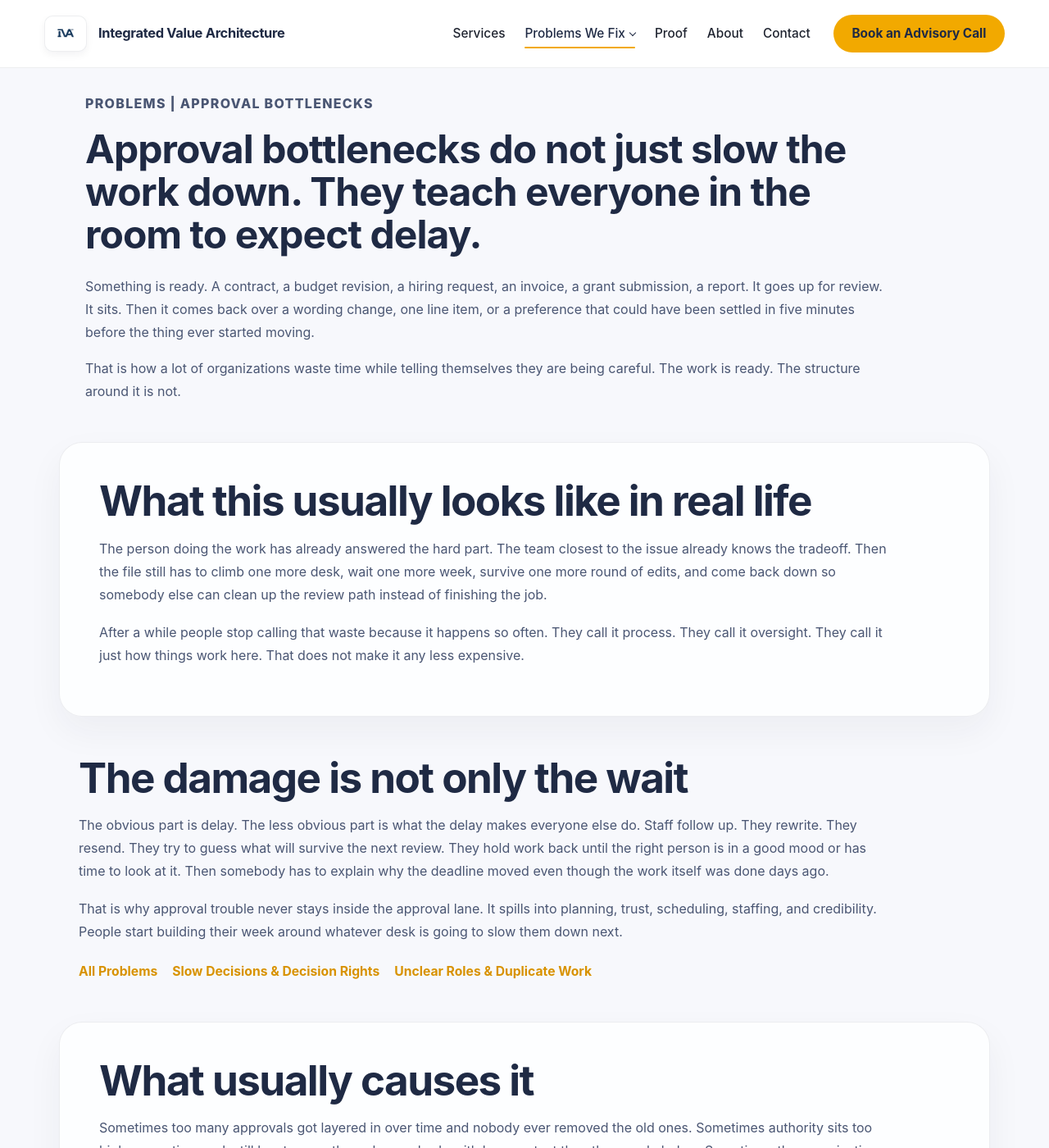
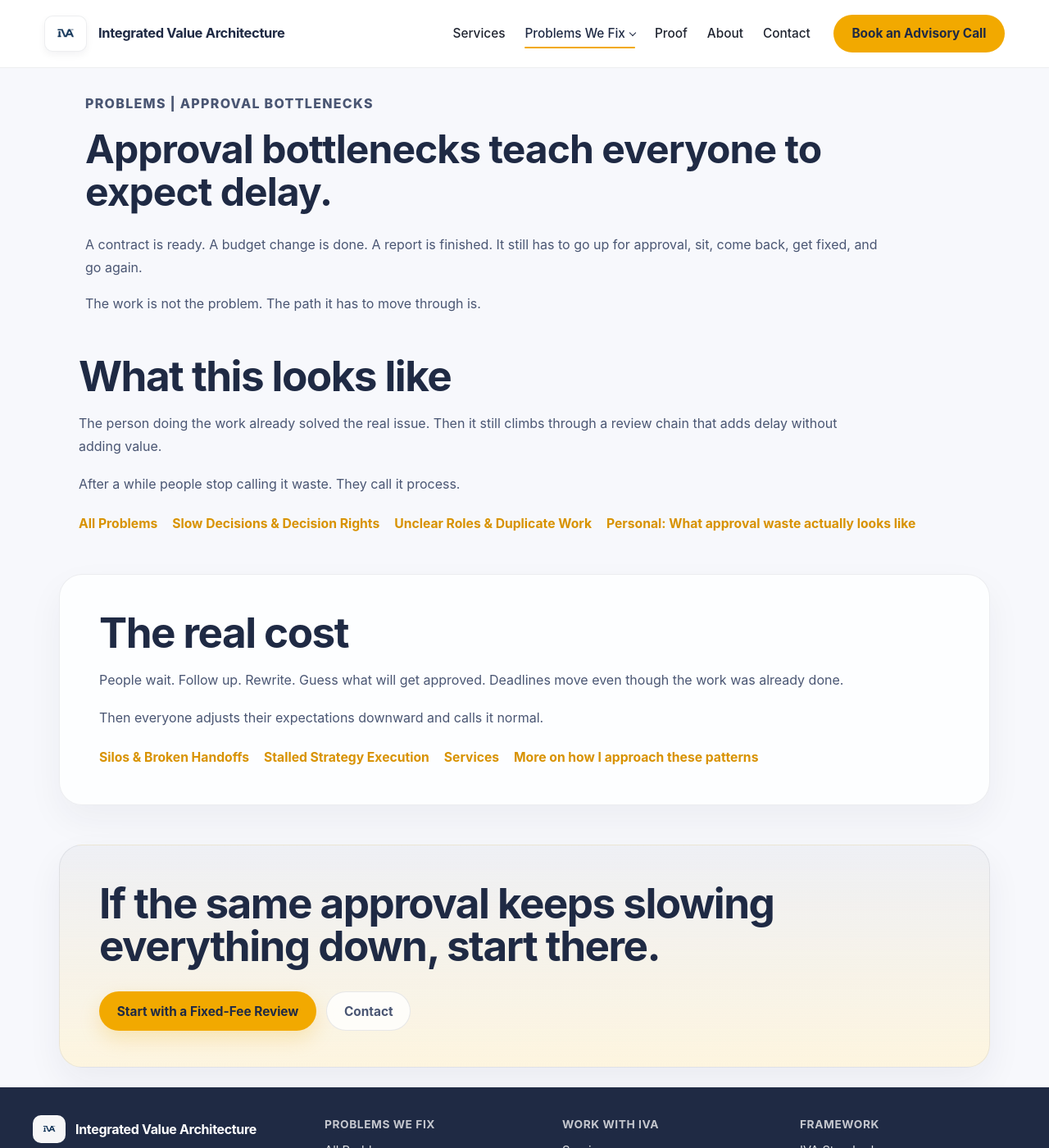
Before and after one commit to efost7873/integratedvaluearchitecture.com, a Jekyll site: the page built from approval-bottlenecks.html, in a window 1280 px wide and 1400 px high. Shown: the whole window at 82% size. Built offline with Jekyll 4.4.1, drawn with Linux system fonts in a browser that asks for light colours; some of the changed text lies outside the part shown.

Commit message:
Update approval-bottlenecks.html

```diff
--- a/approval-bottlenecks.html
+++ b/approval-bottlenecks.html
@@ -1,157 +1,74 @@
 ---
 layout: default
 title: Approval Bottlenecks | Work Sits, Waits, and Comes Back | IVA
-description: Work sits in approval, comes back with minor edits, and burns time that should never have been spent there. See what approval bottlenecks look like and where IVA starts.
 permalink: /approval-bottlenecks/
-schema_type: WebPage
 ---
 
 <section class="page-header">
   <div class="container narrow">
     <p class="eyebrow">Problems | Approval Bottlenecks</p>
-    <h1>Approval bottlenecks do not just slow the work down. They teach everyone in the room to expect delay.</h1>
+    <h1>Approval bottlenecks teach everyone to expect delay.</h1>
+
     <p>
-      Something is ready. A contract, a budget revision, a hiring request, an invoice, a grant submission, a report. It goes up for review. It sits. Then it comes back over a wording change, one line item, or a preference that could have been settled in five minutes before the thing ever started moving.
+      A contract is ready. A budget change is done. A report is finished.
+      It still has to go up for approval, sit, come back, get fixed, and go again.
     </p>
+
     <p>
-      That is how a lot of organizations waste time while telling themselves they are being careful. The work is ready. The structure around it is not.
-    </p>
-  </div>
-</section>
-
-<section class="section alt">
-  <div class="container narrow">
-    <h2>What this usually looks like in real life</h2>
-    <p>
-      The person doing the work has already answered the hard part. The team closest to the issue already knows the tradeoff. Then the file still has to climb one more desk, wait one more week, survive one more round of edits, and come back down so somebody else can clean up the review path instead of finishing the job.
-    </p>
-    <p>
-      After a while people stop calling that waste because it happens so often. They call it process. They call it oversight. They call it just how things work here. That does not make it any less expensive.
+      The work is not the problem. The path it has to move through is.
     </p>
   </div>
 </section>
 
 <section class="section">
   <div class="container narrow">
-    <h2>The damage is not only the wait</h2>
+    <h2>What this looks like</h2>
+
     <p>
-      The obvious part is delay. The less obvious part is what the delay makes everyone else do. Staff follow up. They rewrite. They resend. They try to guess what will survive the next review. They hold work back until the right person is in a good mood or has time to look at it. Then somebody has to explain why the deadline moved even though the work itself was done days ago.
+      The person doing the work already solved the real issue.
+      Then it still climbs through a review chain that adds delay without adding value.
     </p>
+
     <p>
-      That is why approval trouble never stays inside the approval lane. It spills into planning, trust, scheduling, staffing, and credibility. People start building their week around whatever desk is going to slow them down next.
+      After a while people stop calling it waste.
+      They call it process.
     </p>
+
     <div class="inline-links">
       <a href="/problems/">All Problems</a>
-      <a href="/slow-decisions-decision-rights/">Slow Decisions &amp; Decision Rights</a>
-      <a href="/unclear-roles-duplicate-work/">Unclear Roles &amp; Duplicate Work</a>
+      <a href="/slow-decisions-decision-rights/">Slow Decisions & Decision Rights</a>
+      <a href="/unclear-roles-duplicate-work/">Unclear Roles & Duplicate Work</a>
+      <a href="https://evanmichealfoster.com/approval-bottlenecks/">Personal: What approval waste actually looks like</a>
     </div>
   </div>
 </section>
 
 <section class="section alt">
   <div class="container narrow">
-    <h2>What usually causes it</h2>
+    <h2>The real cost</h2>
+
     <p>
-      Sometimes too many approvals got layered in over time and nobody ever removed the old ones. Sometimes authority sits too high, so routine work still has to pass through somebody with less context than the people below. Sometimes the organization does not trust its own roles, so extra review becomes the substitute for clarity. Sometimes one office, usually finance or leadership, became the place everything has to pass through because that felt safe once and then never got corrected.
+      People wait. Follow up. Rewrite. Guess what will get approved.
+      Deadlines move even though the work was already done.
     </p>
+
     <p>
-      Different setup. Same result. Work waits in a lane that holds too much and gives back too little.
+      Then everyone adjusts their expectations downward and calls it normal.
     </p>
-  </div>
-</section>
 
-<section class="section">
-  <div class="container narrow">
-    <h2>A lot of this gets mistaken for discipline</h2>
-    <p>
-      People will defend a bad approval chain because it sounds responsible. More eyes. More control. Better review. Meanwhile a competent employee is spending an hour fixing edits worth thirty seconds, a deadline slips, and the real decision still has not been made.
-    </p>
-    <p>
-      Nobody says it that plainly in the meeting, of course. They say the process is important. They say they are making sure it is right. Then the same file comes back again and everybody quietly adjusts their expectations downward.
-    </p>
-  </div>
-</section>
-
-<section class="section alt">
-  <div class="container narrow">
-    <h2>The tell is repetition</h2>
-    <p>
-      One delayed approval does not prove much. The pattern does. The same kinds of requests keep stalling in the same lane. The same reviewer keeps getting overloaded. The same person below keeps fixing the return. The same deadline keeps moving because one stop in the chain is carrying more authority than it should.
-    </p>
-    <p>
-      By that point the organization does not have a few isolated delays. It has built a slow lane into its normal week.
-    </p>
     <div class="inline-links">
-      <a href="/silos-broken-handoffs/">Silos &amp; Broken Handoffs</a>
+      <a href="/silos-broken-handoffs/">Silos & Broken Handoffs</a>
       <a href="/stalled-strategy-execution/">Stalled Strategy Execution</a>
       <a href="/services/">Services</a>
-    </div>
-  </div>
-</section>
-
-<section class="section">
-  <div class="container narrow">
-    <h2>What I am looking for when approvals keep dragging</h2>
-    <p>
-      I want to see where the work starts, who touches it before it is done, where it waits, what keeps getting kicked back, and whether the person doing the approving is actually the right person to be carrying that decision. I also want to know who below the line keeps paying for the delay, because that part tells you just as much as the org chart does.
-    </p>
-    <p>
-      Approval paths look harmless on paper all the time. They look very different once you follow one live item from start to finish and total the wasted motion around it.
-    </p>
-  </div>
-</section>
-
-<section class="section alt">
-  <div class="container narrow">
-    <h2>Where this connects to the rest of the mess</h2>
-    <p>
-      Approval bottlenecks are rarely alone. They usually travel with slow decisions, fuzzy roles, broken handoffs, or strategy work that cannot get off the page because every next step still has to survive the same clogged route. That is why I would not treat this as some narrow workflow annoyance unless the evidence really says it is one.
-    </p>
-    <div class="card-grid two-up">
-      <article class="info-card">
-        <a class="card-link" href="/slow-decisions-decision-rights/">
-          <h3>Slow decisions and muddy decision rights</h3>
-          <p>
-            When approvals pile up, it is often because the decision line is sitting too high or spread across too many people.
-          </p>
-        </a>
-      </article>
-
-      <article class="info-card">
-        <a class="card-link" href="/unclear-roles-duplicate-work/">
-          <h3>Unclear roles and duplicate work</h3>
-          <p>
-            Extra review often shows up where nobody trusts the role structure to hold the work cleanly.
-          </p>
-        </a>
-      </article>
-    </div>
-  </div>
-</section>
-
-<section class="section">
-  <div class="container narrow">
-    <h2>Where I usually start</h2>
-    <p>
-      Bring one real sequence people are already tired of dealing with. A contract that keeps sitting. A budget process that keeps looping. A request that always comes back. A review path everybody complains about and nobody has fixed. That is enough to start seeing the structure.
-    </p>
-    <p>
-      Sometimes the answer is a narrow fix. Sometimes the approval lane leads straight into a bigger authority problem. The point is to stop guessing and trace it.
-    </p>
-    <div class="inline-links">
-      <a href="/fixed-fee-review/">Start with a Fixed-Fee Review</a>
-      <a href="/book-advisory-call/">Advisory Call</a>
-      <a href="/problems/">Back to Problems</a>
+      <a href="https://evanmichealfoster.com/problems/">More on how I approach these patterns</a>
     </div>
   </div>
 </section>
 
 <section class="section final-cta">
   <div class="container narrow">
-    <h2>If the same approval keeps slowing everything down, that is enough to start.</h2>
-    <p>
-      You do not need a cleaner name for it. You need one live example, the documents around it, and somebody willing to look at who is really holding the work up.
-    </p>
+    <h2>If the same approval keeps slowing everything down, start there.</h2>
+
     <div class="cta-block">
       <a class="button primary" href="/fixed-fee-review/">Start with a Fixed-Fee Review</a>
       <a class="button secondary" href="/contact/">Contact</a>
```
